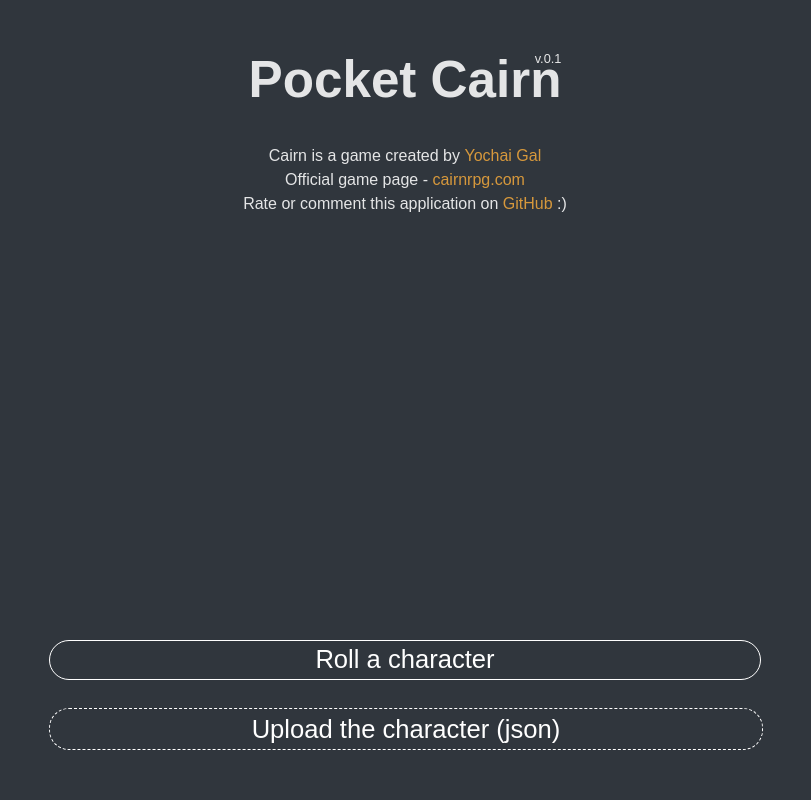
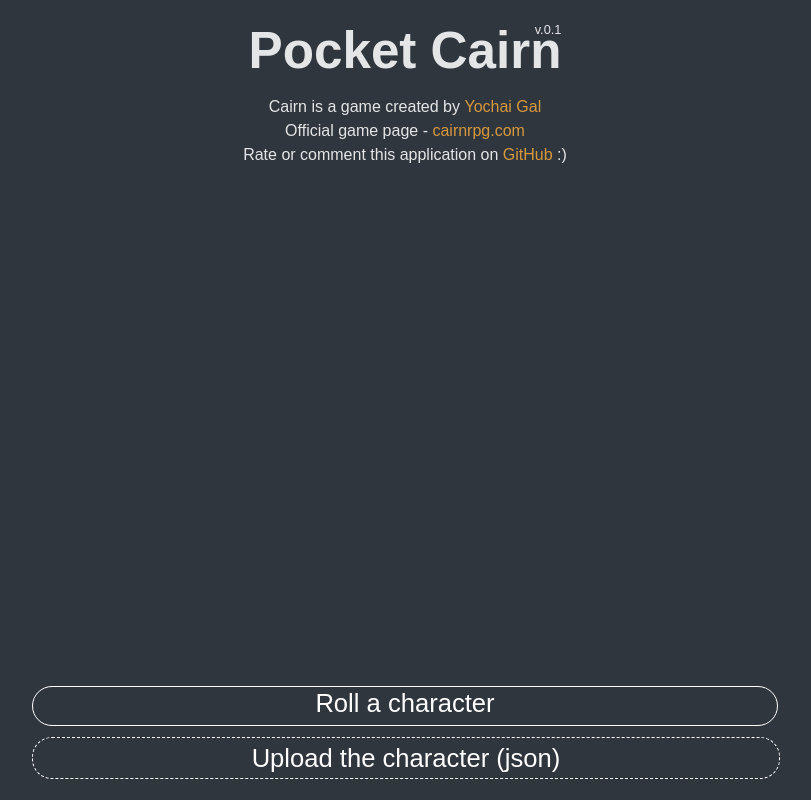
Before and after one commit to BrightsDays/pocket-cairn, a Svelte app: page / in a window 1280 px wide. Shown: the whole page, without its empty margins (235-1046 px from the left). Built offline with nearby package versions, Linux system fonts and the light colour scheme; a web font is replaced by a local one.

Commit message:
fix desktop

```diff
--- a/src/App.svelte
+++ b/src/App.svelte
@@ -36,3 +36,12 @@
     <Creation />
   {/if}
 </main>
+
+<style lang="scss" scoped>
+  main {
+    min-width: 320px;
+    max-width: 768px;
+    height: 100svh;
+    max-height: 1024px;
+  }
+</style>
--- a/src/app.scss
+++ b/src/app.scss
@@ -3,13 +3,22 @@
 @mixin padding($value, $second-value: false) {
   @if $second-value {
     padding: calc(#{$value}px + 1.5625vw) calc(#{$second-value}px + 1.5625vw);
+    @media screen and (min-width: 768px) {
+      padding: calc(#{$value/2}px + 0.5625vw) calc(#{$second-value/2}px + 0.5625vw);
+    }
   } @else {
     padding: calc(#{$value}px + 1.5625vw);
+    @media screen and (min-width: 768px) {
+      padding: calc(#{$value/2}px + 0.5625vw);
+    }
   }
 }
 
 @mixin gap($value) {
-  gap: calc(#{$value}px + 1.5625vw)
+  gap: calc(#{$value}px + 1.5625vw);
+  @media screen and (min-width: 768px) {
+    gap: calc(#{$value/2}px + 0.5625vw);
+  }
 }
 
 :root {
@@ -48,12 +57,12 @@ a {
 }
 
 body {
-  margin: 0;
   display: flex;
+  align-items: center;
   min-width: 320px;
   max-width: 768px;
+  height: 100svh;
   margin: 0 auto;
-  height: 100svh;
   overflow: hidden;
 }
 
--- a/src/lib/character/Character.svelte
+++ b/src/lib/character/Character.svelte
@@ -43,7 +43,8 @@
     flex-direction: column;
     margin: 0 auto;
     width: 100%;
-    height: 100svh;
+    // height: 100svh;
+    height: 100%;
     box-sizing: border-box;
     overflow: hidden;
 
--- a/src/lib/character/Menu.svelte
+++ b/src/lib/character/Menu.svelte
@@ -125,6 +125,11 @@
       text-align: left;
       font-size: 1.2rem;
       border-bottom: 1px solid var(--second);
+      @media screen and (min-width: 768px) {
+        padding-left: calc(0px + 0.5625vw);
+        padding-bottom: calc(0px + 0.5625vw);
+        margin-bottom: calc(-4px - 0.5625vw);
+      }
     }
 
     .scars {
--- a/src/lib/creation/Creation.svelte
+++ b/src/lib/creation/Creation.svelte
@@ -33,7 +33,8 @@
 
   .creation {
     display: flex;
-    height: 100svh;
+    // height: 100svh;
+    height: 100%;
     flex-direction: column;
     justify-content: space-between;
     @include padding(32, 8);
--- a/src/lib/creation/Form.svelte
+++ b/src/lib/creation/Form.svelte
@@ -158,6 +158,9 @@
     .title {
       margin-bottom: calc(8px + 1.5625vw);
       font-weight: 500;
+      @media screen and (min-width: 768px) {
+        margin-bottom: calc(4px + 0.5625vw);
+      }
     }
 
     .name {
--- a/src/lib/ui/Button.svelte
+++ b/src/lib/ui/Button.svelte
@@ -65,8 +65,13 @@
     p {
       margin: 0;
       background: none;
+      user-select: none;
+      -webkit-user-select: none;
       @supports (-webkit-touch-callout: none) {
         margin-top: -0.1rem;
+      }
+      @media screen and (-webkit-min-device-pixel-ratio: 0) {
+        margin-top: -0.2rem;
       }
     }
 
--- a/src/lib/ui/Section.svelte
+++ b/src/lib/ui/Section.svelte
@@ -10,6 +10,10 @@
   .section {
     padding: calc(4px + 1.5625vw) 0;
     border-bottom: 1px solid var(--second-background);
+    @media screen and (min-width: 768px) {
+      padding: calc(2px + 0.5625vw) 0;
+    }
+
     &.first {
       padding-top: 0;
     }
```
